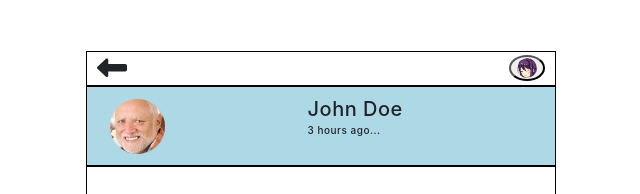
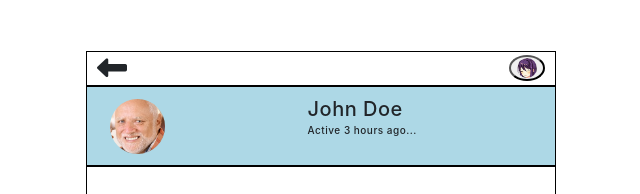
Before and after one commit to CS-330-Language-Learning/language-learning, a plain HTML site: page messaging_home.html in a window 1280 px wide. Shown: the top 194 px of the page, 319-959 px from the left. Drawn offline with nearby package versions, Linux system fonts and the light colour scheme.

Commit message:
changed wording

```diff
--- a/messaging_home.html
+++ b/messaging_home.html
@@ -18,7 +18,7 @@
             </div>
             <div class="active">
                 <h4>John Doe</h4>
-                <h6>3 hours ago...</h6>
+                <h6>Active 3 hours ago...</h6>
             </div>
         </div>
         <div class="chat-page">
```
